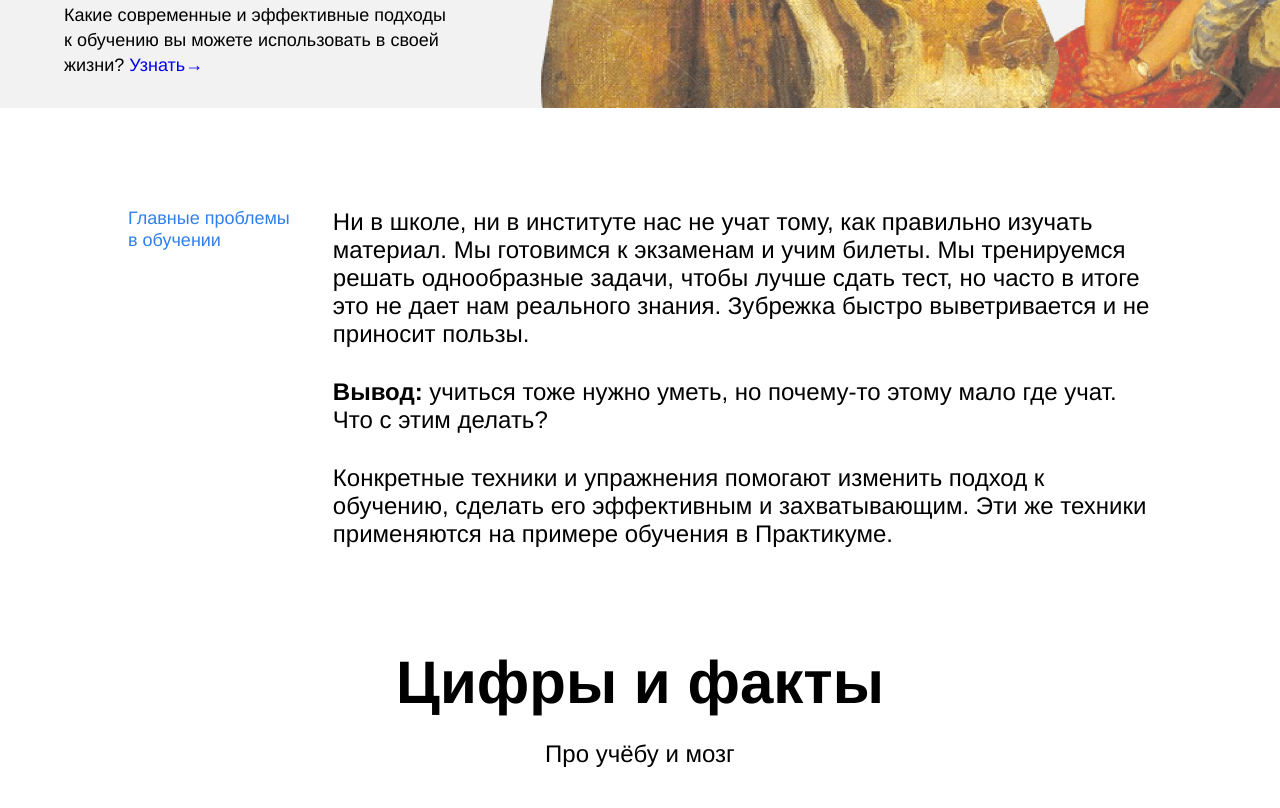
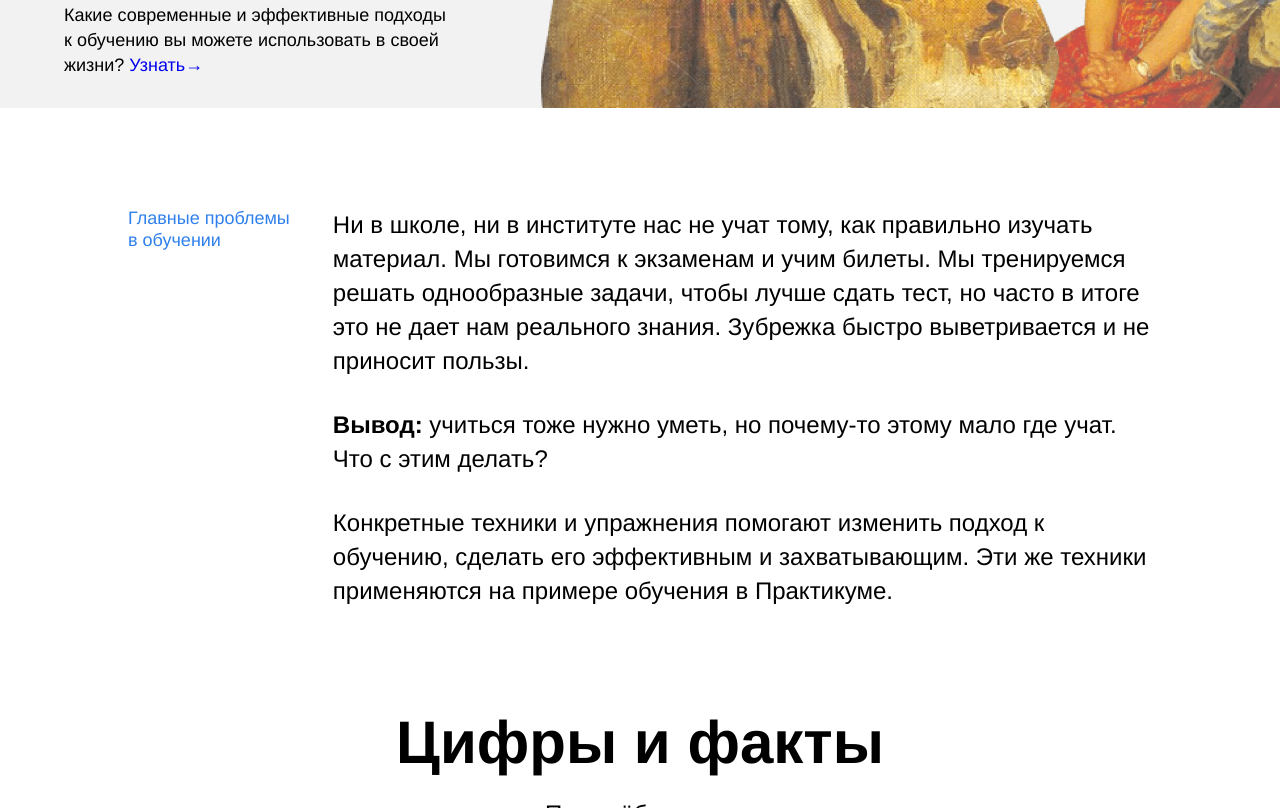
Before and after one commit to shvartem/how-to-learn, a plain HTML site: page index.html in a window 1280 px wide. Shown: the part 648-1456 px from the top of the page. Drawn offline with Linux system fonts and the light colour scheme.

Commit message:
Fixed: строка 115. Свойство line-height повторяется

```diff
--- a/styles/style.css
+++ b/styles/style.css
@@ -112,7 +112,7 @@
   min-width: 784px;
   line-height: 34px;
   font-size: 24px;
-  line-height: normal;
+  font-weight: normal;
 }
 
 .two-columns__paragraph {
```
